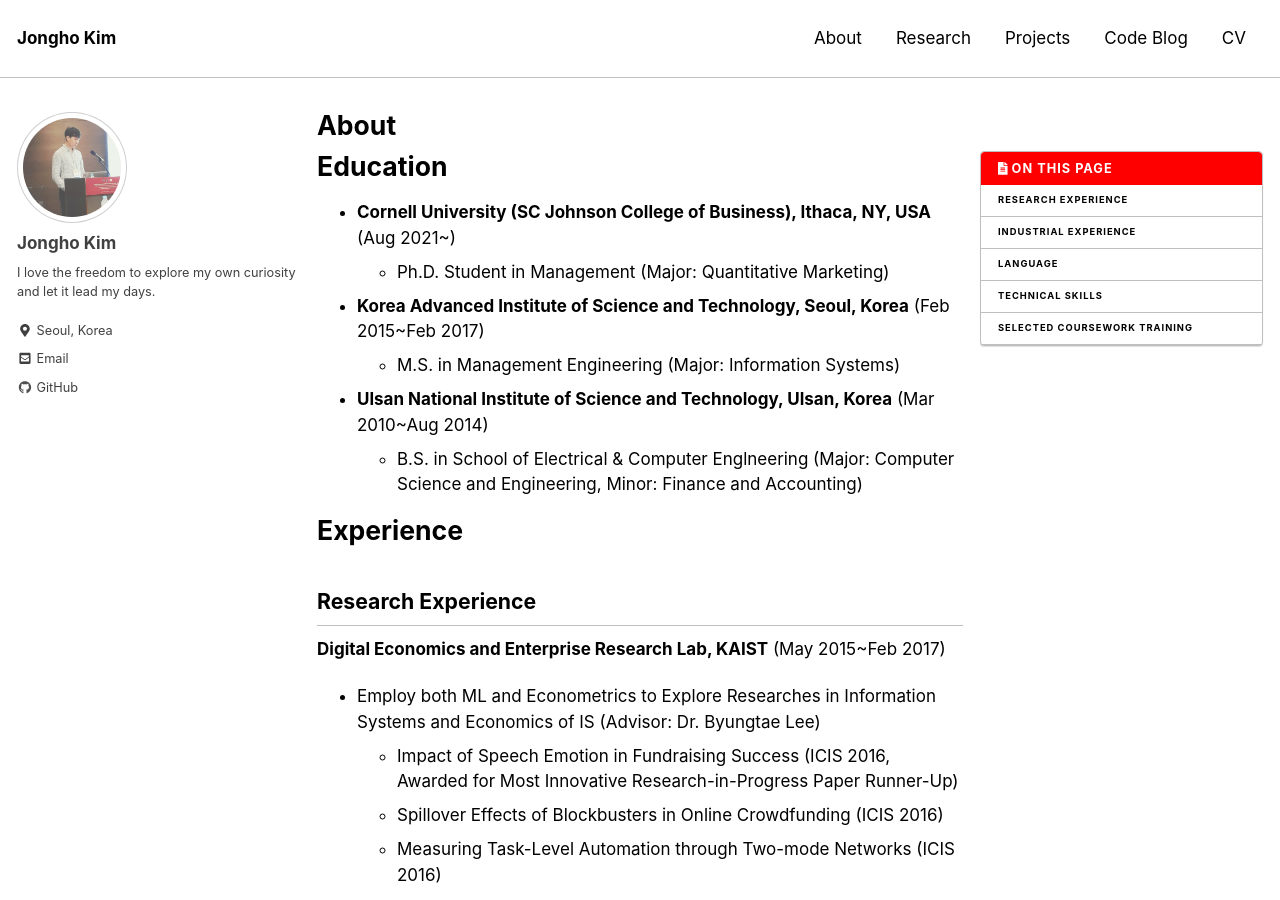
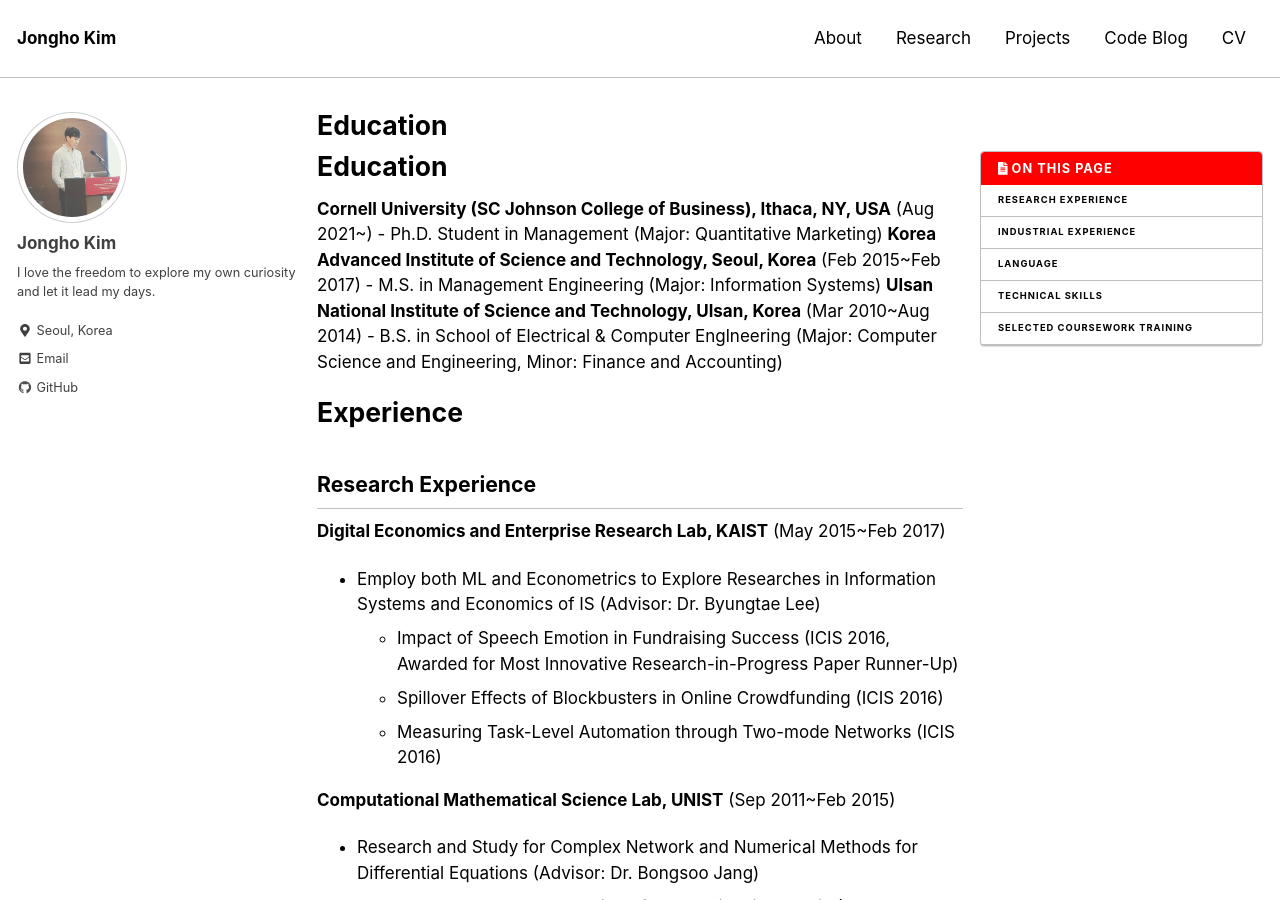
Before and after one commit to jonghkim/jonghkim.github.io, a Jekyll site: the page built from _pages/about.md, in a window 1280 px wide and 900 px high. Built offline with Jekyll 4.4.1, drawn with Linux system fonts in a browser that asks for light colours; nearby versions of some CDN libraries; our own code applies the rules of GitHub Pages for plain Markdown files.

Commit message:
about updated

```diff
--- a/_pages/about.md
+++ b/_pages/about.md
@@ -1,17 +1,16 @@
 ---
 layout: single
 permalink: /about/
-title: "About"
 toc: true
 author_profile: true
 last_modified_at: 2019-03-19
 ---
 # Education
-- **Cornell University (SC Johnson College of Business), Ithaca, NY, USA** (Aug 2021~)
+**Cornell University (SC Johnson College of Business), Ithaca, NY, USA** (Aug 2021~)
     - Ph.D. Student in Management (Major: Quantitative Marketing)
-- **Korea Advanced Institute of Science and Technology, Seoul, Korea** (Feb 2015~Feb 2017)
+**Korea Advanced Institute of Science and Technology, Seoul, Korea** (Feb 2015~Feb 2017)
     - M.S. in Management Engineering (Major: Information Systems)
-- **Ulsan National Institute of Science and Technology, Ulsan, Korea** (Mar 2010~Aug 2014)
+**Ulsan National Institute of Science and Technology, Ulsan, Korea** (Mar 2010~Aug 2014)
     - B.S. in School of Electrical & Computer Englneering (Major: Computer Science and Engineering, Minor: Finance and Accounting)
 
 # Experience
```
